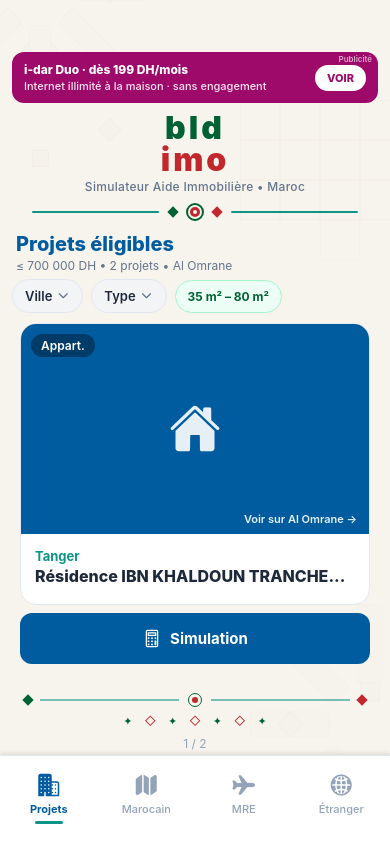
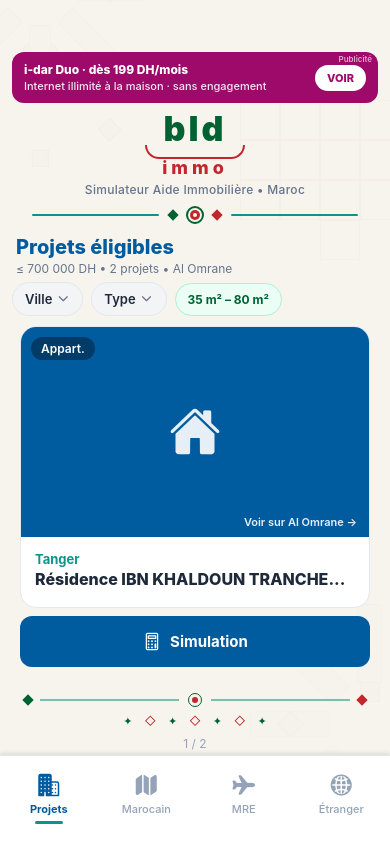
Before and after one commit to TAXI84/bldimo, a React Native app: screen / in a window 390 px wide. Built offline with nearby package versions, Linux system fonts and the light colour scheme.

Commit message:
logo: bld + immo smile style Amazon under, smaller font

```diff
--- a/App.tsx
+++ b/App.tsx
@@ -42,7 +42,13 @@
 
         <View style={styles.brandingContainer}>
           <Text style={styles.brandBld}>bld</Text>
-          <Text style={styles.brandImo}>imo</Text>
+
+          {/* Smile Amazon-style sous bld + immo plus petit */}
+          <View style={styles.smileBlock}>
+            <View style={styles.smileArc} />
+            <Text style={styles.brandImmo}>immo</Text>
+          </View>
+
           <Text style={styles.brandingSubtitle}>Simulateur Aide Immobilière • Maroc</Text>
         </View>
 
@@ -120,22 +126,38 @@
   },
   brandBld: {
     color: FLAG_GREEN,
-    fontSize: 32,
+    fontSize: 34,
     fontWeight: '900',
     letterSpacing: 3,
-    lineHeight: 34,
+    lineHeight: 36,
     textAlign: 'center',
     includeFontPadding: false,
   },
-  brandImo: {
+  smileBlock: {
+    alignItems: 'center',
+    marginTop: -2,
+    marginBottom: 4,
+    width: 110,
+  },
+  smileArc: {
+    width: 100,
+    height: 14,
+    borderBottomWidth: 2.5,
+    borderLeftWidth: 2.5,
+    borderRightWidth: 2.5,
+    borderColor: FLAG_RED,
+    borderBottomLeftRadius: 50,
+    borderBottomRightRadius: 50,
+    backgroundColor: 'transparent',
+    marginBottom: -2,
+  },
+  brandImmo: {
     color: FLAG_RED,
-    fontSize: 32,
-    fontWeight: '900',
-    letterSpacing: 3,
-    lineHeight: 34,
+    fontSize: 18,
+    fontWeight: '800',
+    letterSpacing: 4,
     textAlign: 'center',
-    marginTop: -2,
-    marginBottom: 2,
+    marginTop: 0,
     includeFontPadding: false,
   },
   brandingSubtitle: {
```
